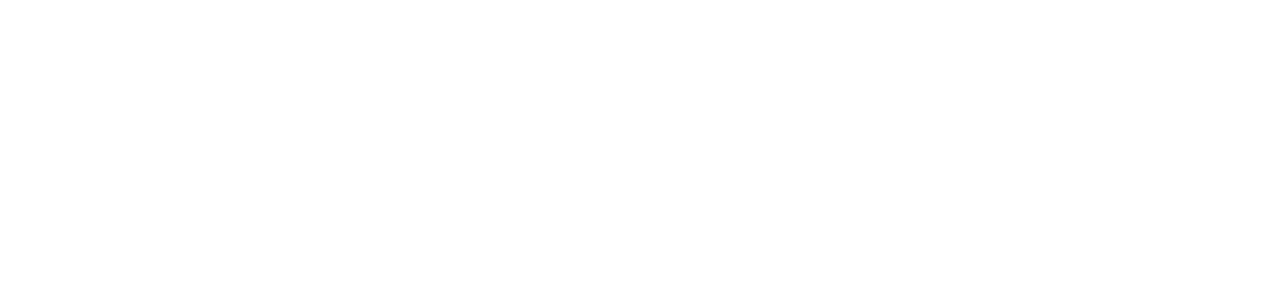
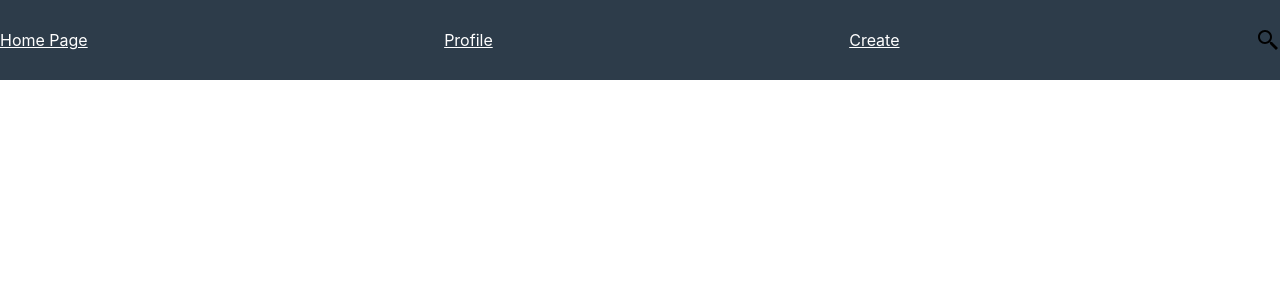
Before and after one commit to YongbinWang/LOANUS-Orbital, a React (Create React App) app: page / in a window 1280 px wide. Before the commit this address had no page. Shown: the top 300 px of the page. Built offline with nearby package versions, Linux system fonts and the light colour scheme.

Commit message:
Change path of homepage

```diff
--- a/src/App.js
+++ b/src/App.js
@@ -11,7 +11,7 @@ function App() {
     <div>
       <Routes>
         <Route path="/signin" element={<SignInPage />} />
-        <Route path="/home" element={<HomePage />} />
+        <Route path="/" element={<HomePage />} />
         <Route path="/profile" element={<ProfilePage />} />
         <Route path="/create-request" element={<CreateRequestPage />} />
       </Routes>
--- a/src/components/NavigationBar.js
+++ b/src/components/NavigationBar.js
@@ -2,7 +2,7 @@ import styled from "styled-components";
 import { Link } from "react-router-dom";
 import { ReactComponent as ReactSearchLogo } from "../assets/searchicon.svg";
 
-const MainContainer = styled.div`
+const MainContainer = styled.nav`
   background-color: #2d3c4a;
   width: 100vw;
   height: 10vh;
```
